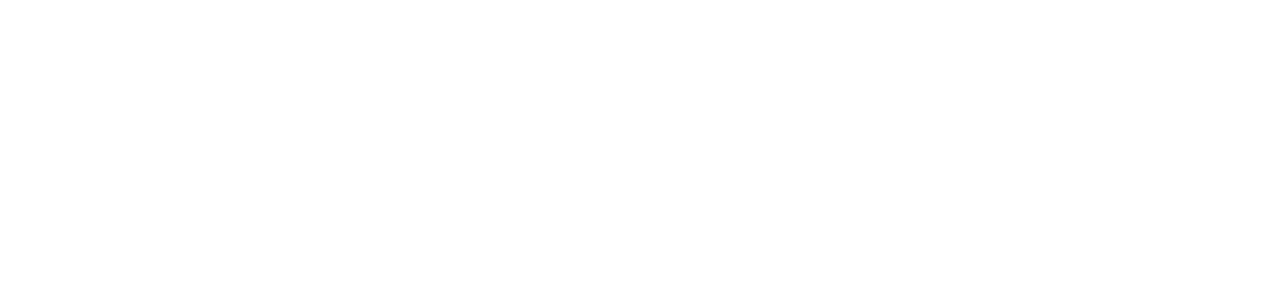
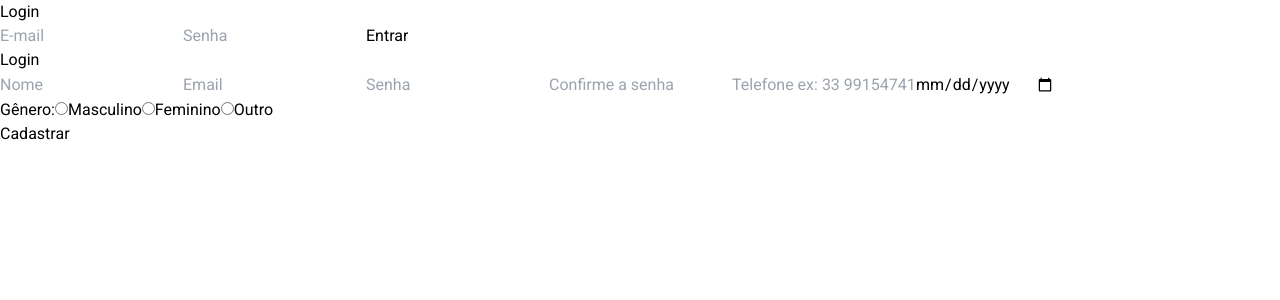
Before and after one commit to Pedro-L-Lopes/NeetBoots-Frontend, a React (Vite) app: page /authentication in a window 1280 px wide. Before the commit this address had no page. Shown: the top 300 px of the page. Built offline with nearby package versions, Linux system fonts and the light colour scheme.

Commit message:
Instalação do Tailwind

```diff
--- a/index.html
+++ b/index.html
@@ -5,6 +5,7 @@
     <link rel="icon" type="image/svg+xml" href="/vite.svg" />
     <meta name="viewport" content="width=device-width, initial-scale=1.0" />
     <title>NeetBoots</title>
+    <link href="/dist/output.css" rel="stylesheet" />
     <link rel="shortcut icon" href="/Images/favicon.png" type="image/x-icon" />
     <link rel="preconnect" href="https://fonts.googleapis.com" />
     <link rel="preconnect" href="https://fonts.gstatic.com" crossorigin />
--- a/package.json
+++ b/package.json
@@ -25,6 +25,7 @@
     "eslint-plugin-react": "^7.32.2",
     "eslint-plugin-react-hooks": "^4.6.0",
     "eslint-plugin-react-refresh": "^0.4.3",
+    "tailwindcss": "^3.3.3",
     "vite": "^4.4.5"
   }
 }
--- a/src/App.jsx
+++ b/src/App.jsx
@@ -8,13 +8,10 @@ import { useAuth } from "./hooks/useAuth";
 
 // Pages
 import Home from "./pages/Products/Home";
-import Login from "./pages/ClientAuth/Login";
-import Register from "./pages/ClientAuth/Register";
+import Auth from "./pages/ClientAuth/Auth";
 
 function App() {
   const { auth, loading } = useAuth();
-
-  console.log("teste" + auth);
 
   if (loading) {
     return <p>Carregando...</p>;
@@ -25,8 +22,7 @@ function App() {
       <BrowserRouter>
         <Routes>
           <Route path="/" element={<Home />} />
-          <Route path="/login" element={!auth ? <Login /> : <Home />} />
-          <Route path="/register" element={!auth ? <Register /> : <Home />} />
+          <Route path="/authentication" element={!auth ? <Auth /> : <Home />} />
         </Routes>
       </BrowserRouter>
     </div>
--- a/src/components/NavAndFooter/Navbar.css
+++ b/src/components/NavAndFooter/Navbar.css
@@ -1,4 +1,4 @@
-.navbar {
+/* .navbar {
   display: flex;
   justify-content: space-between;
   align-items: center;
@@ -21,8 +21,8 @@
 }
 
 .titulo1 {
+  font-size: 14px;
   display: flex;
-  justify-content: center;
   align-items: center;
   gap: 5px;
 }
@@ -58,3 +58,7 @@
   justify-content: space-around;
   gap: 5%;
 }
+
+.sair {
+  cursor: pointer;
+} */
--- a/src/components/NavAndFooter/Navbar0.jsx
+++ b/src/components/NavAndFooter/Navbar0.jsx
@@ -9,13 +9,26 @@ import { useAuth } from "../../hooks/useAuth";
 import { useDispatch, useSelector } from "react-redux";
 import { useNavigate } from "react-router-dom";
 
+// Redux
+import { logout, reset } from "../../slices/clientAuthSlice";
+
 const Navbar0 = () => {
   const { auth } = useAuth();
   const { client } = useSelector((state) => state.authClient);
 
+  const navigate = useNavigate();
+  const dispatch = useDispatch();
+
+  const handleLogout = () => {
+    dispatch(logout());
+    dispatch(reset());
+
+    navigate("/authentication");
+  };
+
   return (
-    <nav className="navbar0">
-      <div className="titulo">
+    <nav className="fle">
+      <div className="text-white">
         <h1>O melhor está aqui</h1>
       </div>
       {auth ? (
@@ -30,13 +43,15 @@ const Navbar0 = () => {
             <p>
               <NavLink to={`/profile`}>Profile</NavLink>
             </p>
-            <p>Sair</p>
+            <span onClick={handleLogout} className="sair">
+              Sair
+            </span>
           </div>
         </>
       ) : (
         <>
           <div className="titulo2">
-            Ajuda | Junte-se a nós | <Link to="/login">Entrar</Link>
+            Ajuda | Junte-se a nós | <Link to="/authentication">Entrar</Link>
           </div>
         </>
       )}
--- a/src/index.css
+++ b/src/index.css
@@ -1,3 +1,7 @@
+@tailwind base;
+@tailwind components;
+@tailwind utilities;
+
 body {
   font-family: "Roboto", sans-serif;
   margin: 0%;
--- /dev/null
+++ b/src/pages/ClientAuth/Auth.jsx
@@ -0,0 +1,15 @@
+import React from "react";
+
+import Login from "./Login";
+import Register from "./Register";
+
+const Auth = () => {
+  return (
+    <div>
+      <Login />
+      <Register />
+    </div>
+  );
+};
+
+export default Auth;
--- a/src/pages/ClientAuth/Login.jsx
+++ b/src/pages/ClientAuth/Login.jsx
@@ -1,5 +1,59 @@
+// Components
+import { Link } from "react-router-dom";
+import Message from "../../components/Message/Message";
+
+// Hooks
+import { useState, useEffect } from "react";
+import { useSelector, useDispatch } from "react-redux";
+
+// Redux
+import { loginClient, reset } from "../../slices/clientAuthSlice";
+
 const Login = () => {
-  return <div>Login</div>;
+  const [email, setEmail] = useState();
+  const [senha, setSenha] = useState();
+
+  const dispacth = useDispatch();
+
+  const { loading, error } = useSelector((state) => state.authClient);
+
+  const handleSubmit = (e) => {
+    e.preventDefault();
+
+    const client = {
+      email,
+      senha,
+    };
+
+    dispacth(loginClient(client));
+  };
+
+  useEffect(() => {
+    dispacth(reset());
+  }, [dispacth]);
+
+  return (
+    <div>
+      <h2>Login</h2>
+      <form onSubmit={handleSubmit}>
+        <input
+          type="text"
+          placeholder="E-mail"
+          onChange={(e) => setEmail(e.target.value)}
+          value={email || ""}
+        />
+        <input
+          type="password"
+          placeholder="Senha"
+          onChange={(e) => setSenha(e.target.value)}
+          value={senha || ""}
+        />
+        {!loading && <input type="submit" value="Entrar" />}
+        {loading && <input type="submit" value="Carregando" disabled />}
+        {error && <Message msg={error} type="error" />}
+      </form>
+    </div>
+  );
 };
 
 export default Login;
--- a/src/services/clientAuthService.jsx
+++ b/src/services/clientAuthService.jsx
@@ -9,7 +9,31 @@ const registerClient = async (data) => {
       .then((res) => res.json())
       .catch((err) => err);
 
-    if (res) {
+    if (res.id) {
+      localStorage.setItem("cliente", JSON.stringify(res));
+    }
+
+    return res;
+  } catch (error) {
+    console.log(error);
+  }
+};
+
+// Sair da conta
+const logout = () => {
+  localStorage.removeItem("cliente");
+};
+
+// Entrar na conta
+const login = async (data) => {
+  const config = requestConfig("POST", data);
+
+  try {
+    const res = await fetch(api + "/clientes/login", config)
+      .then((res) => res.json())
+      .catch((err) => err);
+
+    if (res.id) {
       localStorage.setItem("cliente", JSON.stringify(res));
     }
 
@@ -21,6 +45,8 @@ const registerClient = async (data) => {
 
 const authService = {
   registerClient,
+  logout,
+  login,
 };
 
 export default authService;
--- a/src/slices/clientAuthSlice.jsx
+++ b/src/slices/clientAuthSlice.jsx
@@ -10,11 +10,30 @@ const initialState = {
   loading: false,
 };
 
-// Registrando e logando cliente
+// Registrando e entrando na cont
 export const registerClient = createAsyncThunk(
   "auth/registerClient",
   async (client, thunkAPI) => {
     const data = await authService.registerClient(client);
+
+    if (data.errors) {
+      return thunkAPI.rejectWithValue(data.errors[0]);
+    }
+
+    return data;
+  }
+);
+
+// Sair da conta
+export const logout = createAsyncThunk("auth/logouClient", () => {
+  authService.logout();
+});
+
+// Entrando na conta
+export const loginClient = createAsyncThunk(
+  "auth/loginClient",
+  async (client, thunkAPI) => {
+    const data = await authService.login(client);
 
     if (data.errors) {
       return thunkAPI.rejectWithValue(data.errors[0]);
@@ -50,6 +69,27 @@ export const authSlice = createSlice({
         state.loading = false;
         state.error = action.payload;
         state.client = null;
+      })
+      .addCase(logout.fulfilled, (state, action) => {
+        state.loading = false;
+        state.success = true;
+        state.error = false;
+        state.client = null;
+      })
+      .addCase(loginClient.pending, (state) => {
+        state.loading = true;
+        state.error = false;
+      })
+      .addCase(loginClient.fulfilled, (state, action) => {
+        state.loading = false;
+        state.success = true;
+        state.error = false;
+        state.client = action.payload;
+      })
+      .addCase(loginClient.rejected, (state, action) => {
+        state.loading = false;
+        state.error = action.payload;
+        state.client = null;
       });
   },
 });
--- /dev/null
+++ b/tailwind.config.js
@@ -0,0 +1,8 @@
+/** @type {import('tailwindcss').Config} */
+module.exports = {
+  content: ["./src/**/*.{html,js,jsx}"],
+  theme: {
+    extend: {},
+  },
+  plugins: [],
+};
```
Also changed, not shown: 1 other file (tests, documents, lock files or other folders).
